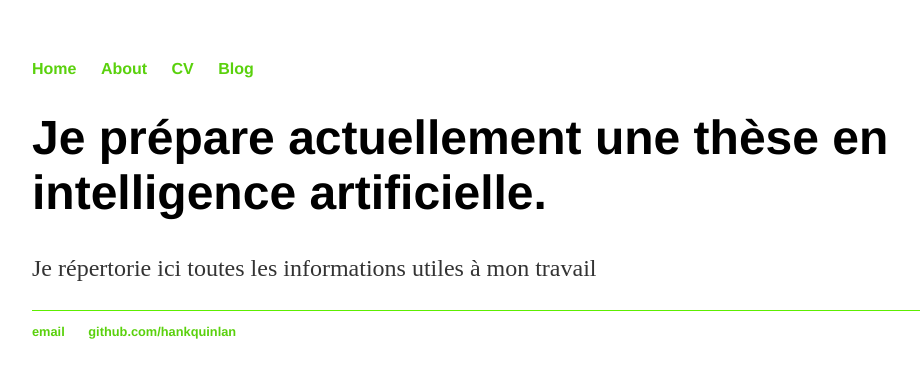
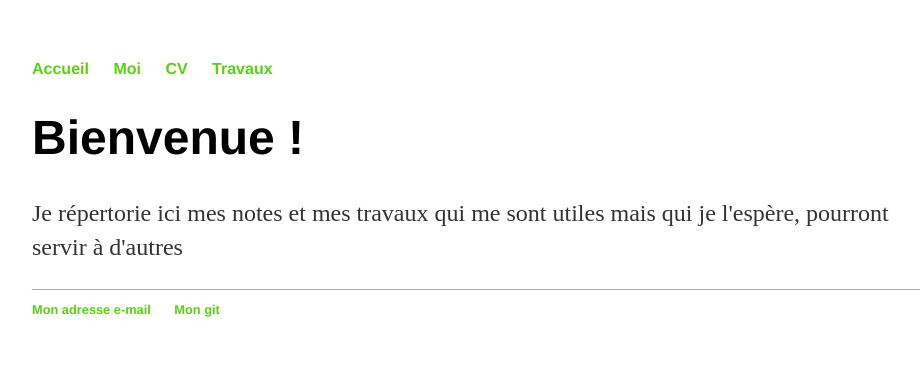
Before and after one commit to 21ch216/21ch216.github.io, a plain HTML site: page index.html in a window 1280 px wide. Shown: the whole page, without its empty margins (160-1080 px from the left). Drawn offline with Linux system fonts and the light colour scheme.

Commit message:
update index

```diff
--- a/index.html
+++ b/index.html
@@ -8,23 +8,23 @@
 	<body>
 		<nav>
     		<ul>
-        		<li><a href="/">Home</a></li>
-	        	<li><a href="/about">About</a></li>
+        		<li><a href="/">Accueil</a></li>
+	        	<li><a href="/me">Moi</a></li>
         		<li><a href="/cv">CV</a></li>
-        		<li><a href="/blog">Blog</a></li>
+        		<li><a href="/work">Travaux</a></li>
     		</ul>
 		</nav>
 		<div class="container">
     		<div class="blurb">
-        		<h1>Je prépare actuellement une thèse en intelligence artificielle.</h1>
-			<p>Je répertorie ici toutes les informations utiles à mon travail</p>
+        		<h1>Bienvenue !</h1>
+			<p>Je répertorie ici mes notes et mes travaux qui me sont utiles mais qui je l'espère, pourront servir à d'autres</p>
     		</div><!-- /.blurb -->
 		</div><!-- /.container -->
 		<footer>
     		<ul>
-        		<li><a href="mailto:william.grison@ik.me">email</a></li>
-        		<li><a href="https://github.com/hankquinlan">github.com/hankquinlan</a></li>
-			</ul>
+        		<li><a href="mailto:william.grison@ik.me">Mon adresse e-mail</a></li>
+        		<li><a href="https://github.com/21ch216">Mon git</a></li>
+		</ul>
 		</footer>
 	</body>
 </html>
```
